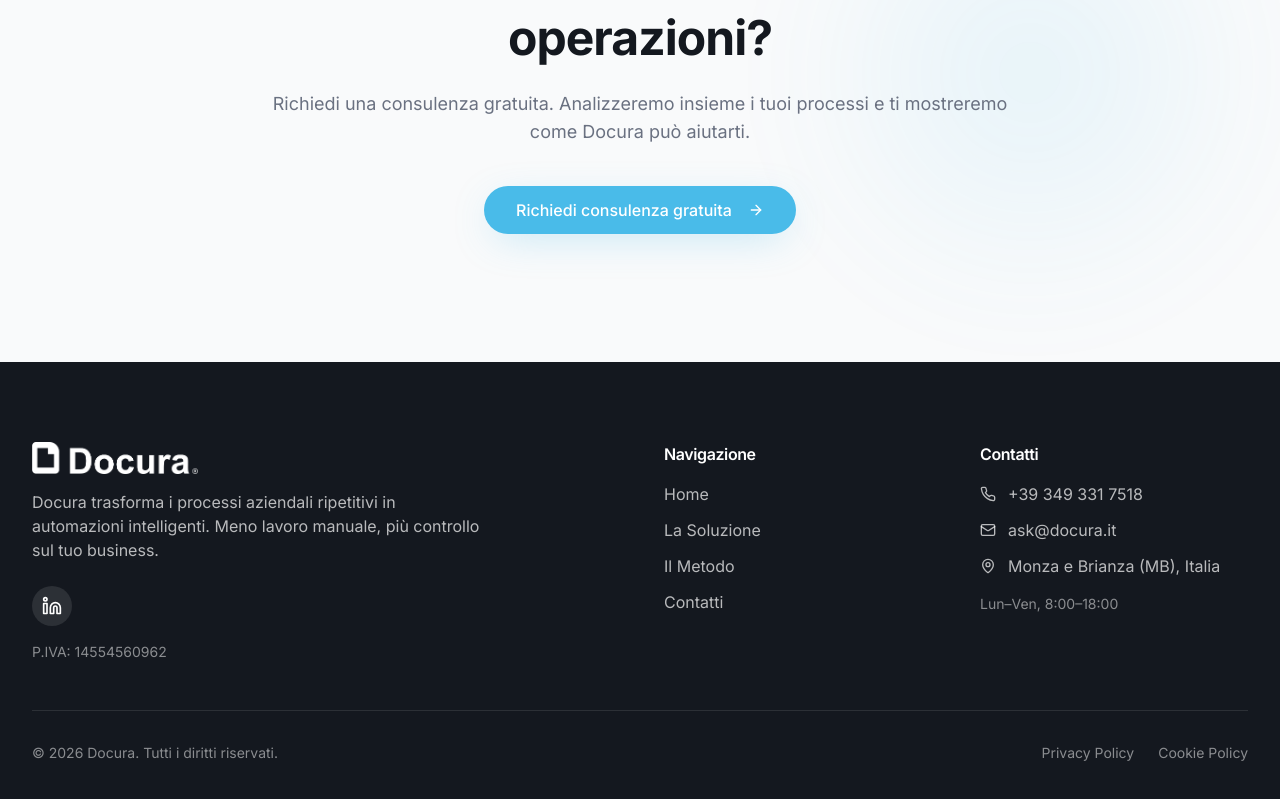
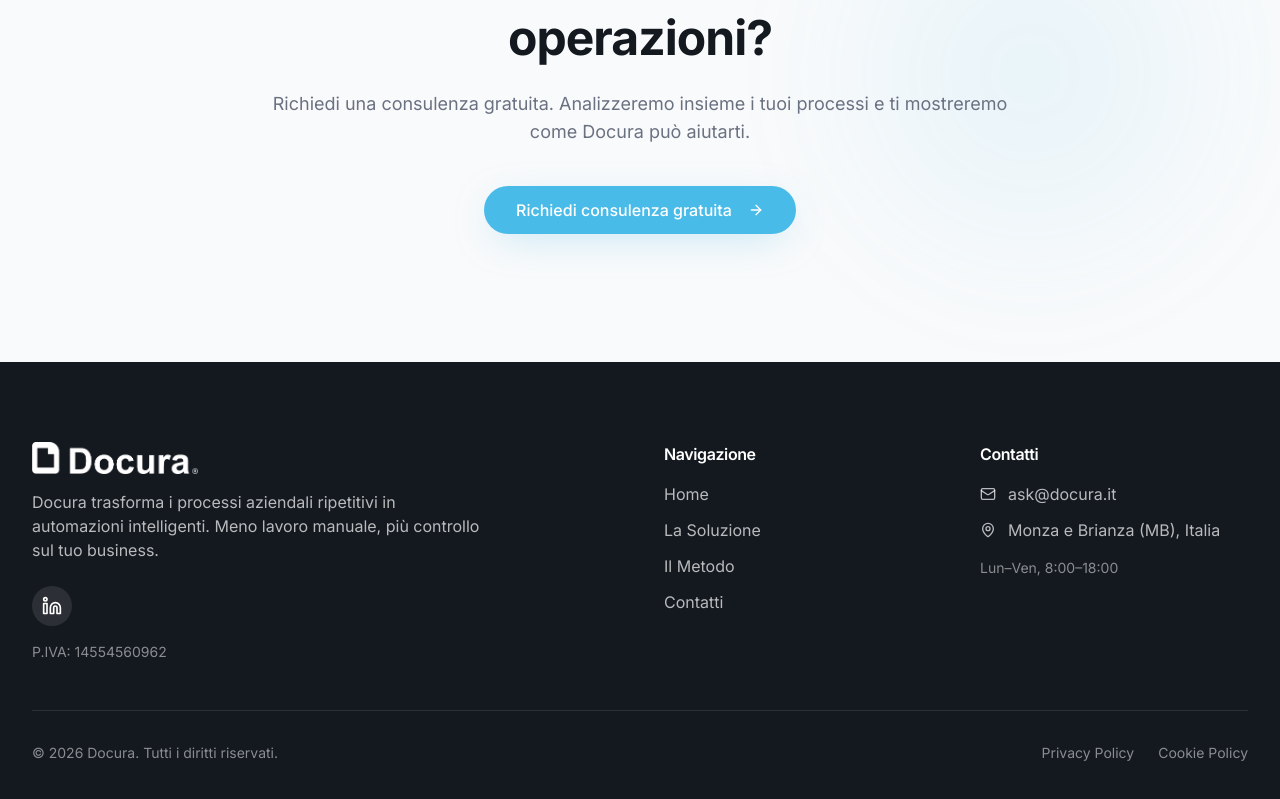
Before and after one commit to docura-dev/docura_website, a React (Vite) app: page / in a window 1280 px wide. Shown: the part 4594-5393 px from the top of the page. Built offline with nearby package versions, Linux system fonts and the light colour scheme; the HTML template or start-up script is replaced by a standard one.

Commit message:
Tolto telefono

```diff
--- a/src/components/layout/Footer.tsx
+++ b/src/components/layout/Footer.tsx
@@ -1,5 +1,5 @@
 import { Link } from "react-router-dom";
-import { Mail, Phone, MapPin, Linkedin } from "lucide-react";
+import { Mail, MapPin, Linkedin } from "lucide-react";
 import docuraLogo from "@/assets/docura-logo.png";
 
 const footerLinks = {
@@ -10,7 +10,6 @@ const footerLinks = {
     { href: "/contatti", label: "Contatti" },
   ],
   contatti: [
-    { icon: Phone, label: "+39 349 331 7518" },
     { icon: Mail, label: "ask@docura.it" },
     { icon: MapPin, label: "Monza e Brianza (MB), Italia" },
   ],
--- a/src/pages/Contatti.tsx
+++ b/src/pages/Contatti.tsx
@@ -15,7 +15,6 @@ import {
 } from "@/components/ui/select";
 import { Label } from "@/components/ui/label";
 import {
-  Phone,
   Mail,
   MapPin,
   Clock,
@@ -32,12 +31,6 @@ const contactReasons = [
 ];
 
 const contactInfo = [
-  {
-    icon: Phone,
-    label: "Telefono",
-    value: "+39 349 331 7518",
-    href: "tel:+393493317518",
-  },
   {
     icon: Mail,
     label: "Email",
@@ -77,7 +70,6 @@ const Contatti = () => {
           from_name: (form.elements.namedItem("name") as HTMLInputElement).value,
           company: (form.elements.namedItem("company") as HTMLInputElement).value,
           from_email: (form.elements.namedItem("email") as HTMLInputElement).value,
-          phone: (form.elements.namedItem("phone") as HTMLInputElement).value,
           reason,
           message: (form.elements.namedItem("message") as HTMLTextAreaElement).value,
         },
```
